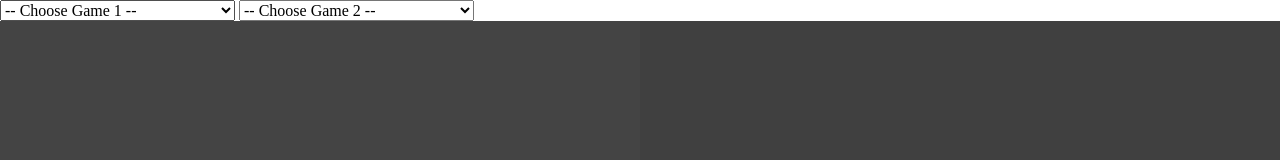
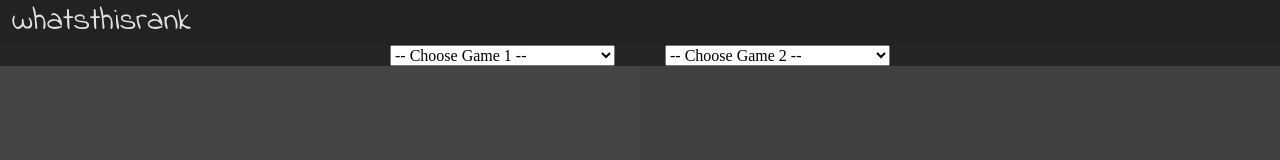
Before and after one commit to whatsthisrank/whatsthisrank.github.io, a plain HTML site: page index.html in a window 1280 px wide. Shown: the top 160 px of the page. Drawn offline with nearby package versions, Linux system fonts and the light colour scheme.

Commit message:
couple small style changes and fixes, added header

```diff
--- a/index.html
+++ b/index.html
@@ -9,6 +9,7 @@
 </head>
 <body>
     <div id="mainWrapper">
+        <div id="header"><span>whatsthisrank</span></div>
         <div id="gameSelector">
             <select id="leftColumnGame" class="gameSelector" onchange="fetchGameRanks(this.value, 'leftColumn')">
                 <option value="def" selected="selected">-- Choose Game 1 --</option>
@@ -21,7 +22,6 @@
             <div id="leftColumn" class="column"></div>
             <div id="rightColumn" class="column"></div>
         </div>
-
     </div>
 </body>
 </html>
--- a/js/main.js
+++ b/js/main.js
@@ -168,12 +168,12 @@ var calculateSpacing = function(){
         // currently set to 40px
         var verticalPixelsToMakeUp = 40 * differenceInNumOfRanks;
         var pixelsToMakeUpPerRank = verticalPixelsToMakeUp / gameData[gameToAdjust].numRanks;
-        var pixelsToMakeUpPerRankHalf = pixelsToMakeUpPerRank / 2;
+        //var pixelsToMakeUpPerRankHalf = pixelsToMakeUpPerRank / 2;
 
         var columnWeAreAdjusting = gameToAdjust == game1 ? "leftColumn" : "rightColumn";
         var columnClass = ".rank-container." + columnWeAreAdjusting;
         $(columnClass).css("margin-bottom", pixelsToMakeUpPerRank + "px"); // make up the pixels
-        $(columnClass).css("margin-top", pixelsToMakeUpPerRankHalf + "px"); // shift them all down
+        $(columnClass).css("margin-top", pixelsToMakeUpPerRank + "px"); // shift them all down
     }
 }
 
--- a/sass/main.scss
+++ b/sass/main.scss
@@ -3,6 +3,36 @@
 
 #mainWrapper{
     width: 100%;
+    background-color: #252525;
+
+    #header{
+        font-family: 'Indie Flower', cursive;
+        font-size: 32px;
+        color: #e2e2e2;
+        background-color: #222;
+        padding: 4px 0;
+
+        span{
+            padding: 12px;
+        }
+    }
+
+    #gameSelector{
+        width: 500px;
+        margin: 0 auto;
+
+        #rightColumnGame{
+            float: right;
+        }
+
+        #leftColumnGame{
+            float: left;
+        }
+
+        .gameSelector{
+            width: 225px;
+        }
+    }
 
     #rankCompareSection{
         width: 100%;
@@ -23,27 +53,6 @@
         }
 
         .column{
-            .rank{
-                display: block;
-            }
-
-            .rank-leftColumn{
-                display: block;
-                margin-left: auto;
-                margin-right: 20px;
-            }
-
-            .rank-rightColumn{
-                margin-left: 20px;
-            }
-        }
-    }
-}
-
-
-
-
-
             .rank-container{
                 height: 40px;
                 width: 250px;
@@ -64,7 +73,6 @@
                 }
 
                 text-align: center;
-    vertical-align: middle;
                 line-height: 40px;
 
                 .rank-img{
@@ -98,3 +106,6 @@
                     }
                 }
             }
+        }
+    }
+}
```
Also changed, not shown: css/main.css. Lines whose indentation alone changed are shown as unchanged.
